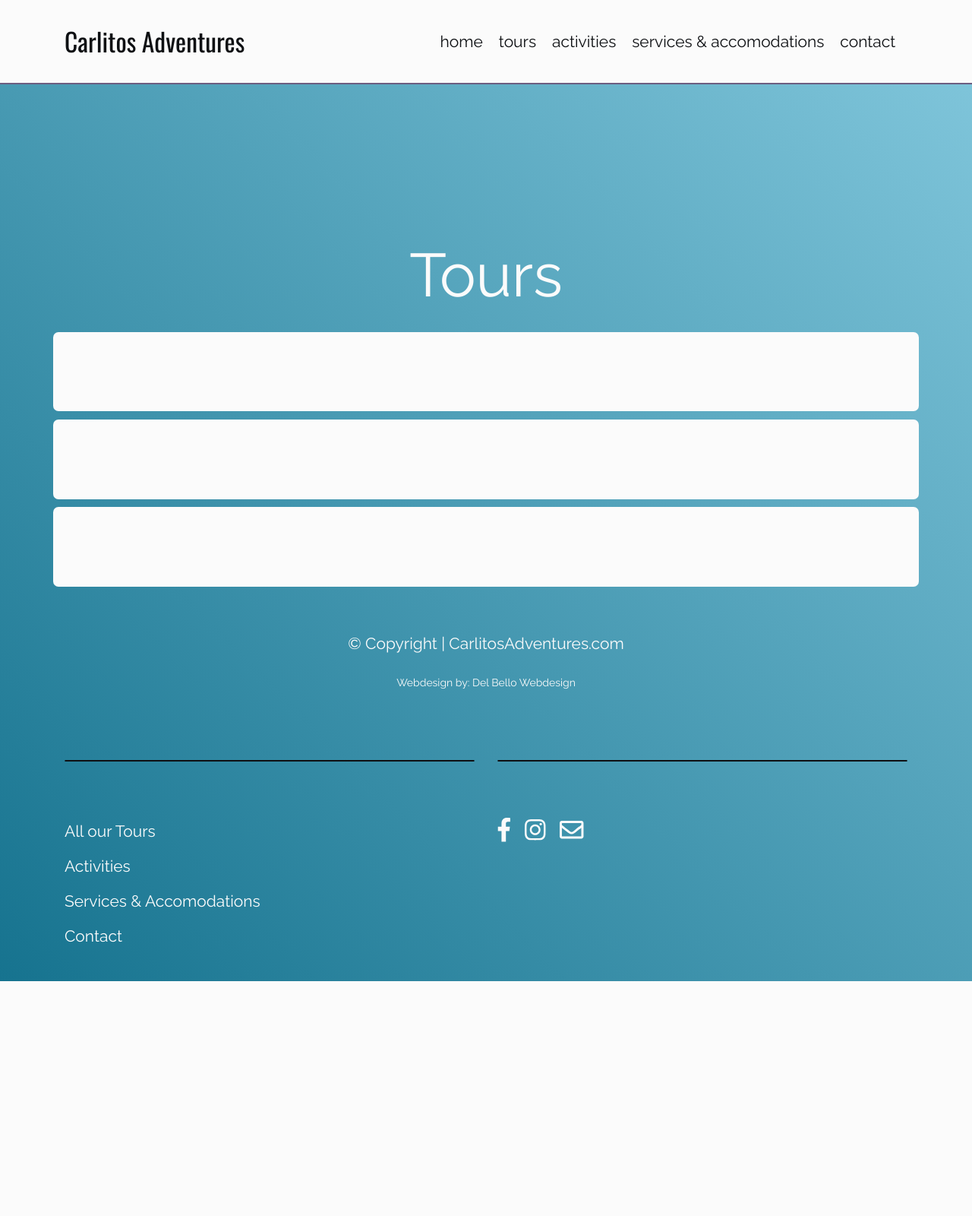
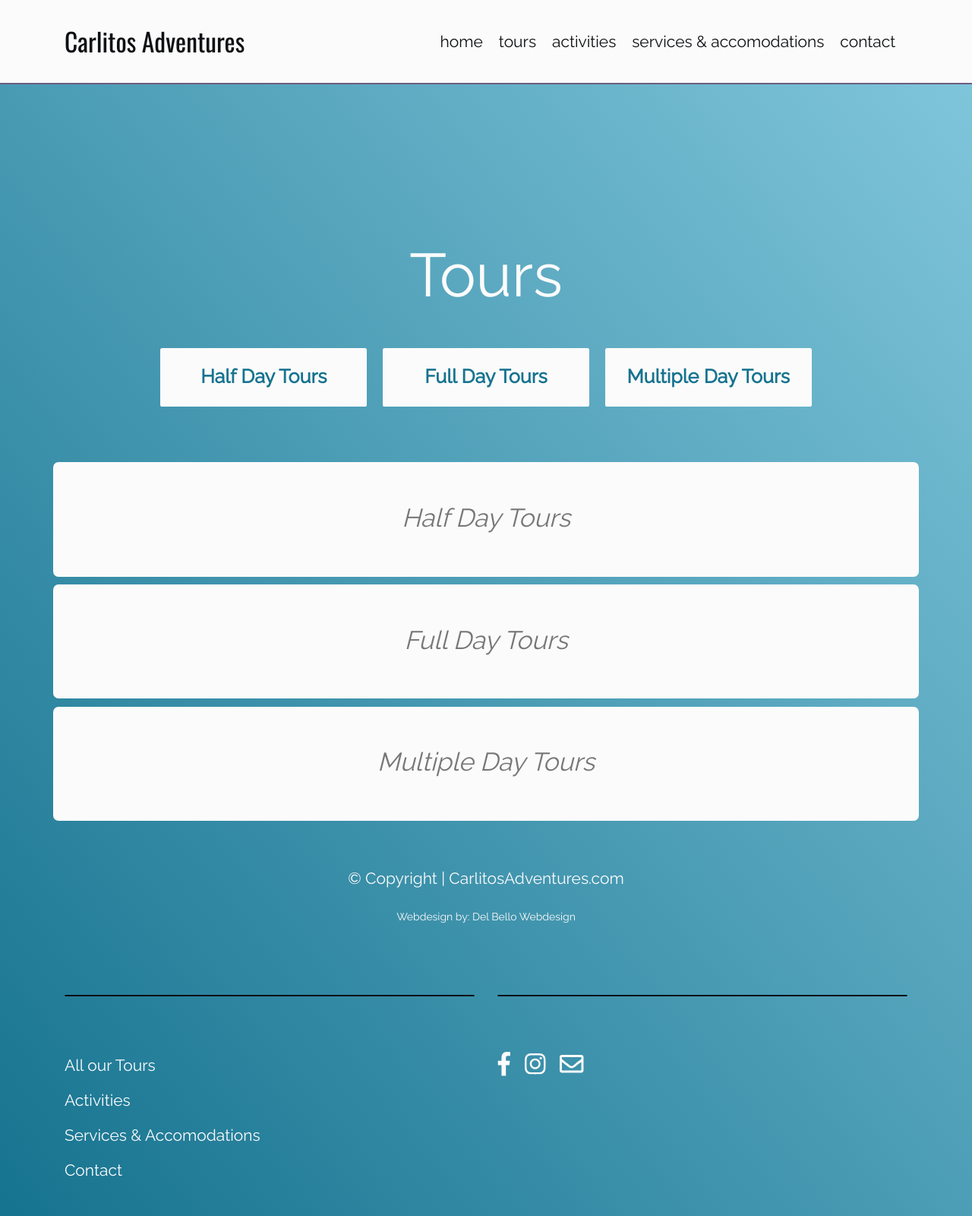
Before and after one commit to MaxBoog/laAventura, a PHP site: page /tours.html in a window 1280 px wide. Shown: the whole page at 76% size. Before the commit the page ends 1291 px from the top, so only its background shows below. Run offline with PHP 8.4, Linux system fonts and the light colour scheme.

Commit message:
Tours.html updated

```diff
--- a/assets/js/scripts.min.js
+++ b/assets/js/scripts.min.js
@@ -1 +1 @@
-$(document).on("click",".navbar-collapse.in",function(o){$(o.target).is("a")&&"dropdown-toggle"!=$(o.target).attr("class")&&$(this).collapse("hide")}),$(window).scroll(function(){50<$(document).scrollTop()?$("nav").addClass("shrink"):$("nav").removeClass("shrink")}),$(document).ready(function(){$("body").scrollspy({target:".navbar",offset:70}),$("a").on("click",function(o){if(""!==this.hash){o.preventDefault();var n=this.hash;$("html, body").animate({scrollTop:$(n).offset().top},{duration:800,easing:"easeOutExpo",queue:!1,complete:function(){window.location.hash=n}})}})}),$(document).ready(function(){$(window).scroll(function(){100<$(this).scrollTop()?$(".scrollToTop").fadeIn():$(".scrollToTop").fadeOut()}),$(".scrollToTop").click(function(){return $("html, body").animate({scrollTop:0},{duration:900,easing:"easeOutExpo",queue:!1}),!1})}),window.sr=ScrollReveal(),sr.reveal(".foo");
+$(document).on("click",".navbar-collapse.in",function(o){$(o.target).is("a")&&"dropdown-toggle"!=$(o.target).attr("class")&&$(this).collapse("hide")}),$(window).scroll(function(){50<$(document).scrollTop()?$("nav").addClass("shrink"):$("nav").removeClass("shrink")}),$(document).ready(function(){$("body").scrollspy({target:".navbar",offset:70}),$("a").on("click",function(o){if(""!==this.hash){o.preventDefault();var n=this.hash;$("html, body").animate({scrollTop:$(n).offset().top},{duration:800,easing:"easeOutExpo",queue:!1,complete:function(){window.location.hash=n}})}})}),$(window).on("resize",function(){991<$(window).width()?$("#tours-nav").removeClass("flex-column"):$("#tours-nav").addClass("flex-column")}),$(document).ready(function(){$(window).scroll(function(){100<$(this).scrollTop()?$(".scrollToTop").fadeIn():$(".scrollToTop").fadeOut()}),$(".scrollToTop").click(function(){return $("html, body").animate({scrollTop:0},{duration:900,easing:"easeOutExpo",queue:!1}),!1})}),window.sr=ScrollReveal(),sr.reveal(".foo");
--- a/assets/scss/layouts/_mobile.scss
+++ b/assets/scss/layouts/_mobile.scss
@@ -28,4 +28,11 @@
 	.cont {
 		padding: 5rem;
 	}
+
+	.nav-tours {
+		display: flex;
+		.nav-item {
+			margin: 0 1rem;
+		}
+	}
 }
--- a/assets/scss/layouts/_nav.scss
+++ b/assets/scss/layouts/_nav.scss
@@ -1,3 +1,7 @@
+
+
+// main navigation
+
 .navbar-custom {
 	background-color: $white;
 	border-bottom: 2px solid $purple;
@@ -97,3 +101,20 @@ nav.navbar.shrink {
 	transform: rotate(-45deg) translate(4px, -4px);
 	transition: ease all 0.2s;
 }
+
+
+// tours navigation
+
+.nav-tours {
+	background-color: transparent;
+	margin-bottom: 5rem;
+	padding: 2rem;
+	.nav-item {
+		font-size: $f-big;
+		font-weight: 900;
+		transition: 0.2s ease;
+		background-color: $white;
+		padding: 2rem;
+		margin-bottom: 2rem;
+	}
+}
--- a/assets/scss/modules/_components.scss
+++ b/assets/scss/modules/_components.scss
@@ -4,3 +4,8 @@
 	margin: 2.5rem 0;
 	color: $purple;
 }
+
+.tours-heading {
+	font-size: $f-bigger;
+	color: $dark-grey;
+}
--- a/tours.html
+++ b/tours.html
@@ -92,14 +92,41 @@
 	</section>
 
 	<main role="main">
+		<div class="container">
+			<div class="row justify-content-center">
+				<div class="col-md-10">
+					<nav id="tours-nav" class="nav nav-pills nav-justified nav-tours">
+						<a class="nav-item nav-link" href="#halfday">Half Day Tours</a>
+						<a class="nav-item nav-link" href="#fullday">Full Day Tours </a>
+						<a class="nav-item nav-link" href="#multipledays">Multiple Day Tours </a>
+					</nav>
+				</div>
+			</div>
+		</div>
 		<section id="halfday" class="container cont">
+			<div class="row">
+				<div class="col-sm-12 text-center">
+					<h1 class="tours-heading"><i>Half Day Tours</i></h1>
+				</div>
 
+
+			</div>
 		</section>
-		<section id="day" class="container cont">
+		<section id="fullday" class="container cont">
+			<div class="row">
+				<div class="col-sm-12 text-center">
+					<h1 class="tours-heading"><i>Full Day Tours</i></h1>
+				</div>
 
+			</div>
 		</section>
 		<section id="multipledays" class="container cont">
+			<div class="row">
+				<div class="col-sm-12 text-center">
+					<h1 class="tours-heading"><i>Multiple Day Tours</i></h1>
+				</div>
 
+			</div>
 		</section>
 
 		<!-- footer -->
```
Also changed, not shown: assets/css/master.css (+25 -1 lines), assets/js/scripts.js (+7 -4 lines), assets/css/master.min.css.
